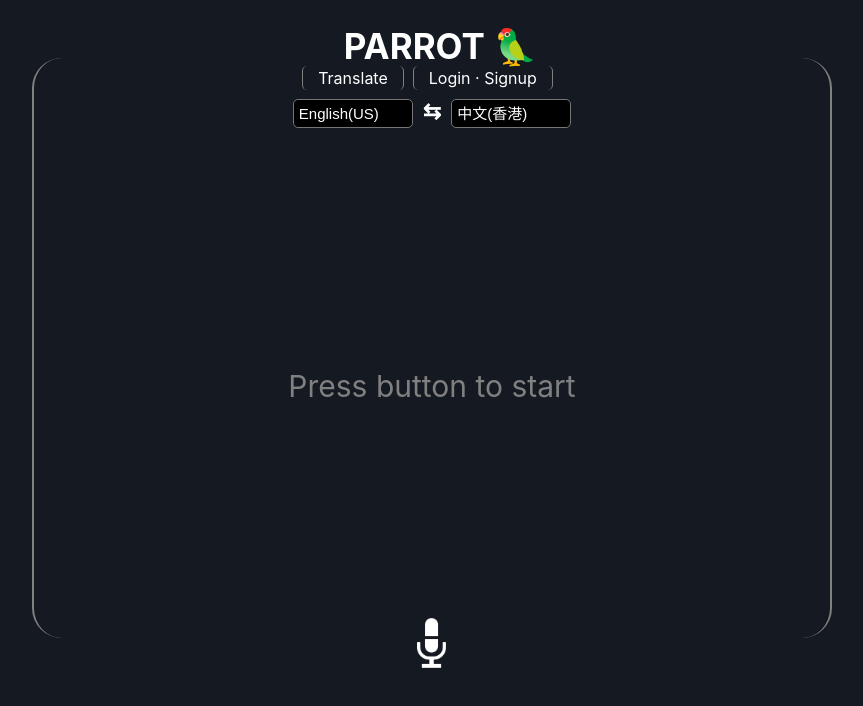
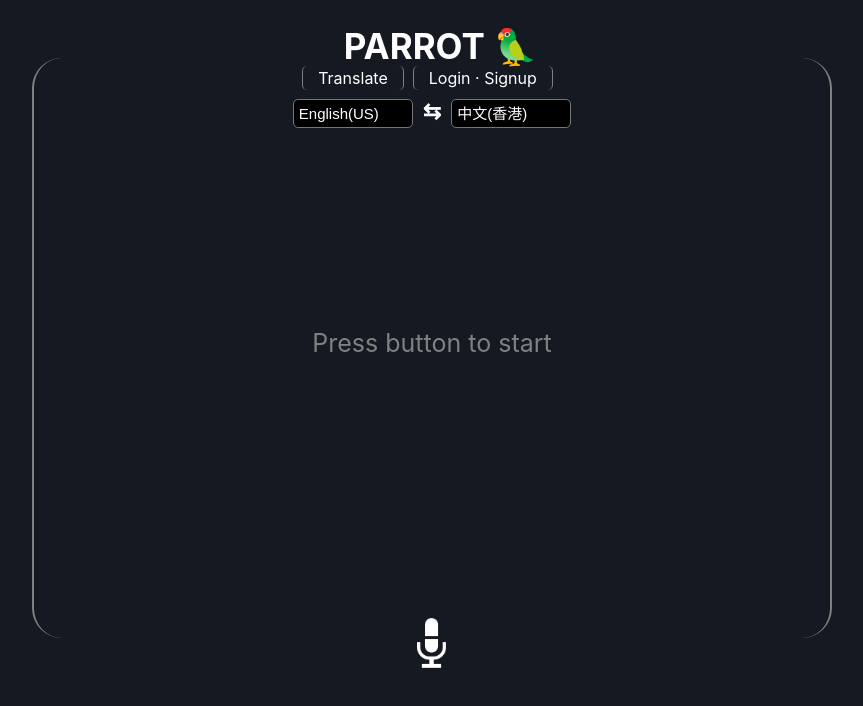
Before and after one commit to ttyngai/ambassadorparrot, a React (Create React App) app: page / in a window 1280 px wide. Shown: the top 706 px of the page, without its empty margins (208-1071 px from the left). Built offline with nearby package versions, Linux system fonts and the light colour scheme.

Commit message:
animation4

```diff
--- a/src/pages/ContainerPage/ContainerPage.css
+++ b/src/pages/ContainerPage/ContainerPage.css
@@ -100,8 +100,8 @@
 }
 
 .emptyPrompt {
-  padding-top: calc(50vh - 160px);
-  font-size: 30px;
+  padding-top: calc(50vh - 200px);
+  font-size: 25px;
   color: grey;
 }
 
```
